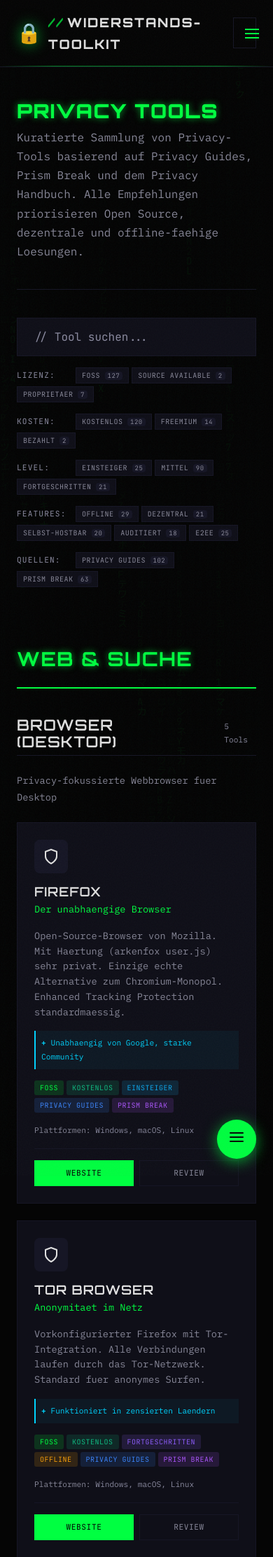
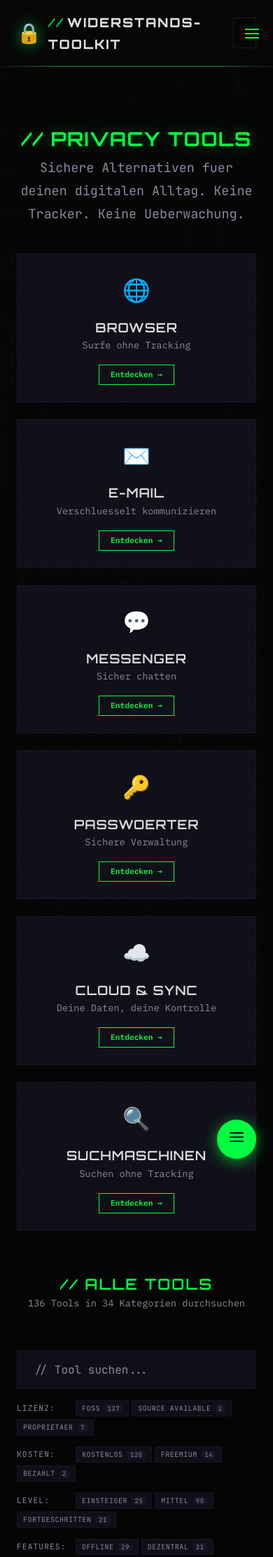
Before and after one commit to Acephali92/Digitale-Resilienz, a Flask app: page /tools in a window 390 px wide. Shown: the top 2225 px of the page at 70% size. Run offline with Flask 3, Linux system fonts and the light colour scheme.

Commit message:
feat(tools): Hero-Bereich mit Featured Categories fuer schnellen Einstieg
Fuegt einen neuen Hero-Bereich im Privacy-Guides-Stil hinzu, der Einsteigern
die wichtigsten Tool-Kategorien (Browser, E-Mail, Messenger, Passwoerter,
Cloud, Suchmaschinen) als klickbare Cards praesentiert. Smooth-Scroll zu
den jeweiligen Kategorien.

Co-Authored-By: Claude Opus 4.5 <noreply@anthropic.com>

```diff
--- a/app.py
+++ b/app.py
@@ -487,6 +487,7 @@ def tools_index():
     """Tools overview page with sidebar navigation."""
     from data.tools_data import (
         TOOLS, CATEGORIES, CATEGORY_GROUPS, TAGS, TAG_CATEGORIES,
+        FEATURED_CATEGORIES,
         get_categories_by_group
     )
 
@@ -527,7 +528,8 @@ def tools_index():
         tags_by_category=tags_by_category,
         tools_by_category=tools_by_category,
         tag_counts=tag_counts,
-        categories_by_group=categories_by_group
+        categories_by_group=categories_by_group,
+        featured_categories=FEATURED_CATEGORIES
     )
 
 
--- a/data/tools_data.py
+++ b/data/tools_data.py
@@ -2174,6 +2174,56 @@ TOOLS = [
         "platforms": ["Android", "iOS"],
         "resilience": "Volle Kontrolle ueber Karten"
     },
+]
+
+
+# =============================================================================
+# FEATURED CATEGORIES - Hero-Bereich (vereinfacht, keine Beispiel-Tools)
+# =============================================================================
+
+FEATURED_CATEGORIES = [
+    {
+        "id": "browser",
+        "name": "Browser",
+        "icon": "🌐",
+        "description": "Surfe ohne Tracking",
+        "anchor": "browser-desktop"  # Scroll-Ziel
+    },
+    {
+        "id": "email",
+        "name": "E-Mail",
+        "icon": "✉️",
+        "description": "Verschluesselt kommunizieren",
+        "anchor": "email-anbieter"
+    },
+    {
+        "id": "messenger",
+        "name": "Messenger",
+        "icon": "💬",
+        "description": "Sicher chatten",
+        "anchor": "messenger"
+    },
+    {
+        "id": "passwords",
+        "name": "Passwoerter",
+        "icon": "🔑",
+        "description": "Sichere Verwaltung",
+        "anchor": "passwort-manager"
+    },
+    {
+        "id": "cloud",
+        "name": "Cloud & Sync",
+        "icon": "☁️",
+        "description": "Deine Daten, deine Kontrolle",
+        "anchor": "file-sync"
+    },
+    {
+        "id": "search",
+        "name": "Suchmaschinen",
+        "icon": "🔍",
+        "description": "Suchen ohne Tracking",
+        "anchor": "suchmaschinen"
+    }
 ]
 
 
--- a/templates/tools/index.html
+++ b/templates/tools/index.html
@@ -8,11 +8,15 @@
    TOOLS PAGE - Sidebar Layout (Privacy Guides Style)
    ========================================================================== */
 
+/* Smooth Scroll */
+html {
+    scroll-behavior: smooth;
+}
+
 /* Main Layout */
 .tools-layout {
     display: flex;
     gap: var(--space-xl);
-    margin-top: 80px;
     min-height: calc(100vh - 80px);
 }
 
@@ -692,10 +696,190 @@
 .js-enabled .nojs-only {
     display: none;
 }
+
+/* ==========================================================================
+   HERO SECTION - Progressive Discovery
+   ========================================================================== */
+
+.tools-hero {
+    padding: var(--space-3xl) 0 var(--space-2xl);
+    text-align: center;
+    margin-top: 80px;
+}
+
+.hero-header {
+    margin-bottom: var(--space-xl);
+}
+
+.hero-title {
+    font-family: var(--font-display);
+    font-size: var(--text-4xl);
+    font-weight: 700;
+    letter-spacing: 0.05em;
+    color: var(--color-matrix);
+    margin-bottom: var(--space-sm);
+    text-shadow: 0 0 20px rgba(0, 255, 65, 0.3);
+}
+
+.hero-subtitle {
+    font-size: var(--text-lg);
+    color: var(--color-text-muted);
+    max-width: 600px;
+    margin: 0 auto;
+}
+
+.hero-grid {
+    display: grid;
+    grid-template-columns: repeat(6, 1fr);
+    gap: var(--space-lg);
+    margin-top: var(--space-xl);
+}
+
+.hero-card {
+    background: var(--color-surface);
+    border: 1px solid var(--color-elevated);
+    padding: var(--space-xl);
+    text-decoration: none;
+    transition: all 0.3s ease;
+    display: flex;
+    flex-direction: column;
+    align-items: center;
+    text-align: center;
+    min-height: 160px;
+}
+
+.hero-card:hover {
+    border-color: var(--color-matrix);
+    transform: translateY(-4px);
+    box-shadow: 0 10px 40px rgba(0, 255, 65, 0.1);
+}
+
+.hero-card:hover .hero-cta {
+    background: var(--color-matrix);
+    color: var(--color-void);
+}
+
+.hero-icon {
+    font-size: 2.5rem;
+    margin-bottom: var(--space-md);
+    display: block;
+}
+
+.hero-card-title {
+    font-family: var(--font-display);
+    font-size: var(--text-lg);
+    font-weight: 600;
+    color: var(--color-text);
+    margin-bottom: var(--space-xs);
+}
+
+.hero-card-desc {
+    font-size: var(--text-sm);
+    color: var(--color-text-muted);
+    margin-bottom: var(--space-md);
+    flex-grow: 1;
+}
+
+.hero-cta {
+    font-size: var(--text-xs);
+    font-weight: 600;
+    color: var(--color-matrix);
+    padding: var(--space-xs) var(--space-md);
+    border: 1px solid var(--color-matrix);
+    transition: all 0.2s ease;
+    margin-top: auto;
+}
+
+/* ==========================================================================
+   ALLE TOOLS SECTION HEADER
+   ========================================================================== */
+
+.tools-all-header {
+    text-align: center;
+    padding: var(--space-xl) 0;
+}
+
+.tools-all-header h2 {
+    font-family: var(--font-display);
+    font-size: var(--text-xl);
+    font-weight: 600;
+    letter-spacing: 0.1em;
+    color: var(--color-matrix);
+    margin-bottom: var(--space-xs);
+}
+
+.tools-all-header p {
+    color: var(--color-text-muted);
+    font-size: var(--text-sm);
+}
+
+/* ==========================================================================
+   RESPONSIVE - Hero & Beginner
+   ========================================================================== */
+
+@media (max-width: 1200px) {
+    .hero-grid {
+        grid-template-columns: repeat(3, 1fr);
+    }
+}
+
+@media (max-width: 768px) {
+    .hero-grid {
+        grid-template-columns: repeat(2, 1fr);
+    }
+
+    .hero-title {
+        font-size: var(--text-2xl);
+    }
+
+    .hero-card {
+        padding: var(--space-lg);
+        min-height: 180px;
+    }
+
+    .hero-icon {
+        font-size: 2rem;
+    }
+}
+
+@media (max-width: 480px) {
+    .hero-grid {
+        grid-template-columns: 1fr;
+    }
+
+    .tools-hero {
+        padding: var(--space-xl) 0 var(--space-lg);
+    }
+}
 </style>
 {% endblock %}
 
 {% block content %}
+<!-- HERO SECTION - Progressive Discovery (vereinfacht) -->
+<section class="tools-hero">
+    <div class="hero-header">
+        <h1 class="hero-title">// PRIVACY TOOLS</h1>
+        <p class="hero-subtitle">Sichere Alternativen fuer deinen digitalen Alltag. Keine Tracker. Keine Ueberwachung.</p>
+    </div>
+
+    <div class="hero-grid">
+        {% for cat in featured_categories %}
+        <a href="#{{ cat.anchor }}" class="hero-card" data-scroll-target="{{ cat.anchor }}">
+            <span class="hero-icon">{{ cat.icon }}</span>
+            <h2 class="hero-card-title">{{ cat.name }}</h2>
+            <p class="hero-card-desc">{{ cat.description }}</p>
+            <span class="hero-cta">Entdecken &rarr;</span>
+        </a>
+        {% endfor %}
+    </div>
+</section>
+
+<!-- ALLE TOOLS SECTION -->
+<div class="tools-all-header">
+    <h2>// ALLE TOOLS</h2>
+    <p>{{ tools|length }} Tools in {{ categories|length }} Kategorien durchsuchen</p>
+</div>
+
 <div class="tools-layout">
     <!-- Sidebar Navigation -->
     <aside class="tools-sidebar" id="tools-sidebar" role="navigation" aria-label="Tool-Kategorien">
@@ -739,14 +923,6 @@
 
     <!-- Main Content -->
     <main class="tools-main">
-        <header class="tools-header">
-            <h1 class="tools-page-title">Privacy Tools</h1>
-            <p class="tools-page-subtitle">
-                Kuratierte Sammlung von Privacy-Tools basierend auf Privacy Guides, Prism Break und dem Privacy Handbuch.
-                Alle Empfehlungen priorisieren Open Source, dezentrale und offline-faehige Loesungen.
-            </p>
-        </header>
-
         <!-- Search and Filters -->
         <div class="tools-search-container">
             <div class="tools-search">
```
